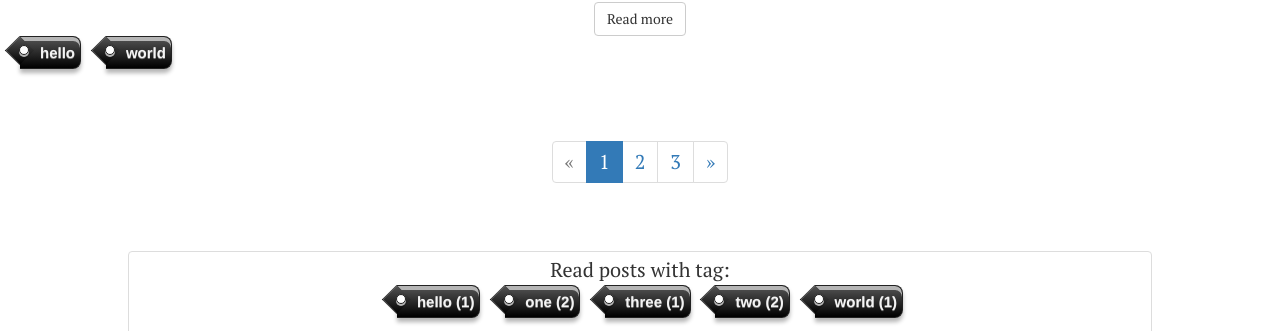
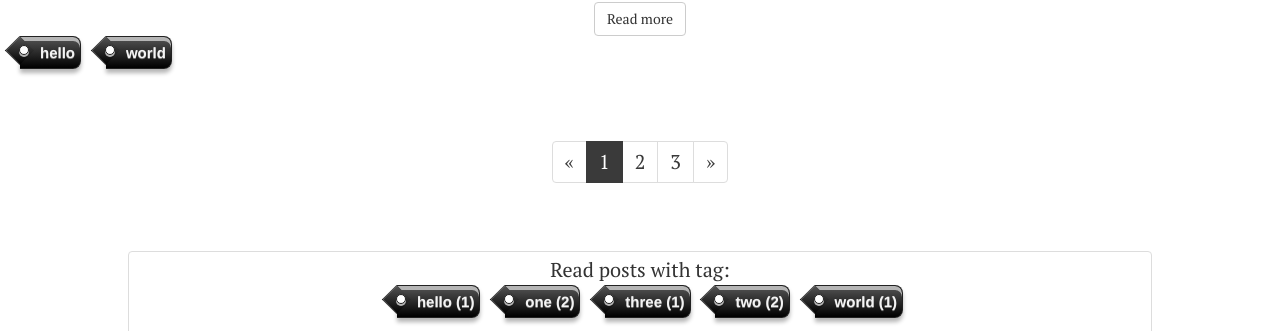
Before and after one commit to kosbr/kosbr.github.io, a Jekyll site: the page built from index.html, in a window 1280 px wide and 1265 px high. Shown: the part 766-1097 px from the top of the window. Built offline with Jekyll 4.4.1, drawn with Linux system fonts in a browser that asks for light colours; nearby versions of some CDN libraries; the list of posts is cut into pages by our own code.

Commit message:
paginate colors

```diff
--- a/css/main.scss
+++ b/css/main.scss
@@ -89,5 +89,6 @@ a.post-title:hover {
         "css/base",
         "css/menu",
         "css/tag",
-        "css/logo"
+        "css/logo",
+        "css/paginate"
 ;
--- /dev/null
+++ b/css/paginate.scss
@@ -0,0 +1,24 @@
+.pagination>li>a:focus.page-link,
+.pagination>li>a:hover.page-link,
+.pagination>li>span:focus.page-link,
+.pagination>li>span:hover.page-link {
+  color: #3a3a3a;
+}
+
+.pagination>li>a.page-link,
+.pagination>li>a.page-link,
+.pagination>li>span.page-link,
+.pagination>li>span.page-link {
+  color: #3a3a3a;
+}
+
+.pagination>.active>a.page-link,
+.pagination>.active>a:focus.page-link,
+.pagination>.active>a:hover.page-link,
+.pagination>.active>span.page-link,
+.pagination>.active>span:focus.page-link,
+.pagination>.active>span:hover.page-link {
+  color: #ffffff;
+  background-color: #3a3a3a;
+  border-color: #3a3a3a;
+}
--- a/index.html
+++ b/index.html
@@ -33,7 +33,7 @@ layout: default
     <section class="text-center">
         <nav>
             <ul class="pagination">
-                <li class="page-item {% if paginator.previous_page == nil %} disabled {% endif %}">
+                <li class="{% if paginator.previous_page == nil %} disabled {% endif %}">
                     <a class="page-link"
                        href="{{ paginator.previous_page_path | prepend: site.baseurl | replace: '//', '/' }}"
                        aria-label="Previous">
@@ -43,14 +43,14 @@ layout: default
                 </li>
 
                 {% for page in (1..paginator.total_pages) %}
-                <li class="page-item {% if page == paginator.page %} active {% endif %}">
+                <li class="{% if page == paginator.page %} active {% endif %}">
                     <a class="page-link"
                        href="{% if page == 1 %} {{ paginator.previous_page_path | prepend: site.baseurl | replace: '//', '/' }} {% else %} {{ site.paginate_path | prepend: site.baseurl | replace: '//', '/' | replace: ':num', page }} {% endif %}">{{
                         page }}</a>
                 </li>
                 {% endfor %}
 
-                <li class="page-item {% if paginator.next_page == nil %} disabled {% endif %}">
+                <li class="{% if paginator.next_page == nil %} disabled {% endif %}">
                     <a class="page-link"
                        href="{{ paginator.next_page_path | prepend: site.baseurl | replace: '//', '/' }}"
                        aria-label="Previous">
```
